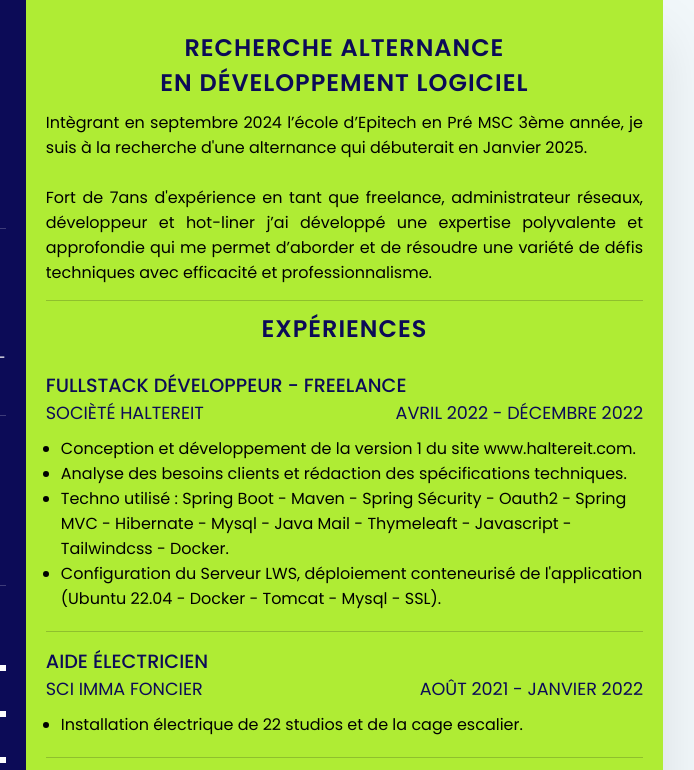
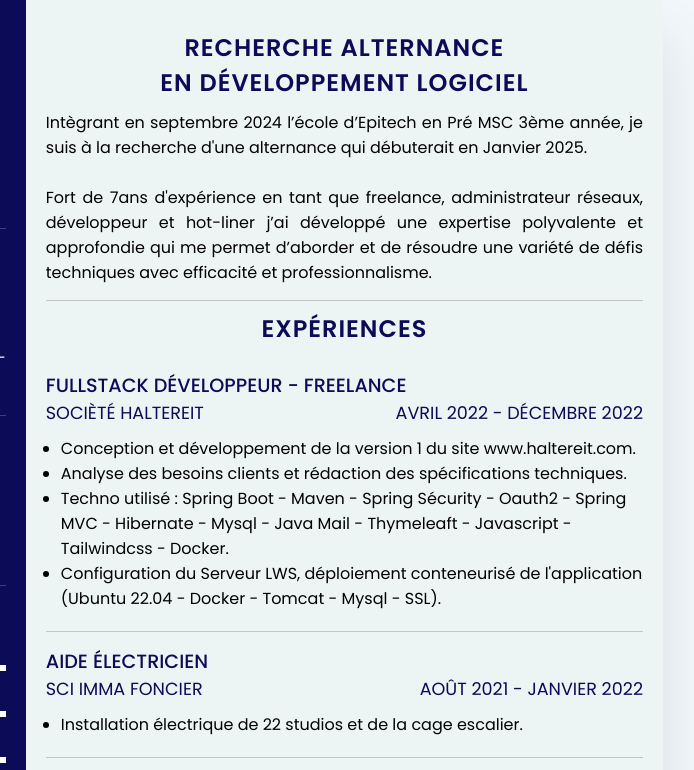
Before and after one commit to mohummadpeer13/cv-web, a plain HTML site: page index.html in a window 1280 px wide. Shown: the top 770 px of the page, 477-1171 px from the left. Drawn offline with Linux system fonts and the light colour scheme.

Commit message:
last workflows

```diff
--- a/style.css
+++ b/style.css
@@ -145,7 +145,7 @@ body {
 
 .container .right-side {
   position: relative;
-  background-color: rgb(175, 236, 52);
+  background-color: rgb(236, 245, 243);
   padding: 20px;
 }
 
```
Also changed, not shown: 1 other file.
